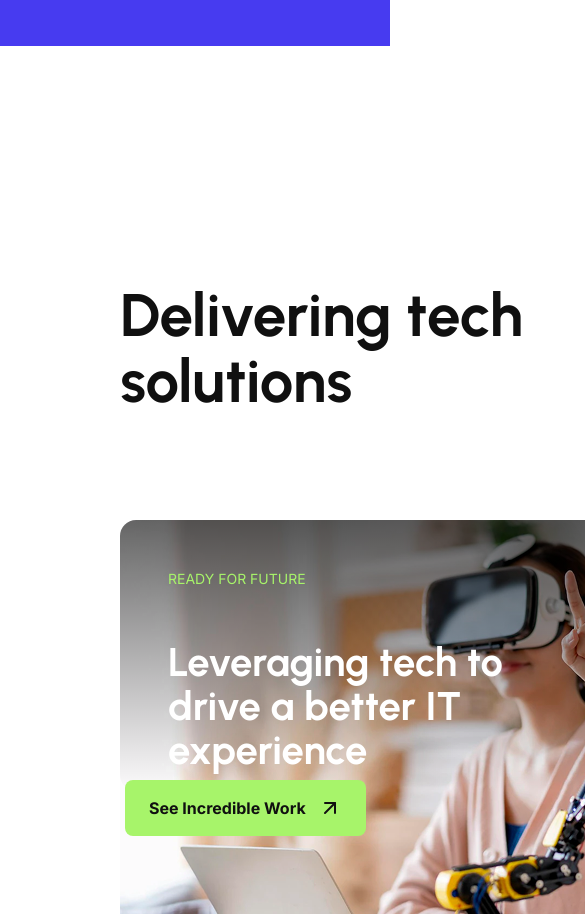
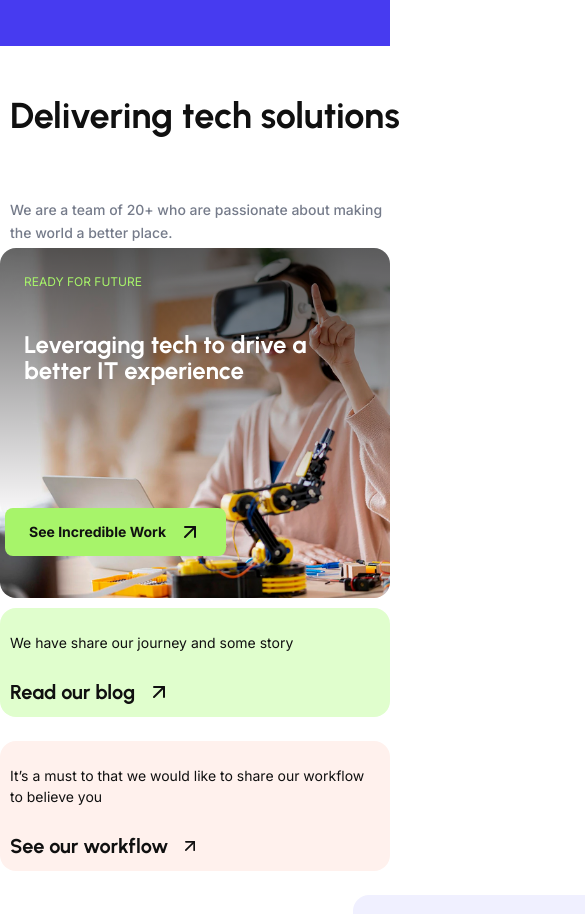
Before and after one commit to estonsoft/websiteII, a React (Vite) app in the folder frontend/: page /#/ in a window 390 px wide. Shown: the part 654-1568 px from the top of the page, 585 px wide, since content can reach past the window. Built offline with nearby package versions, Linux system fonts and the light colour scheme.

Commit message:
responsive about us component

```diff
--- a/frontend/src/pages/AboutUs.css
+++ b/frontend/src/pages/AboutUs.css
@@ -183,7 +183,7 @@
 }
 
 .ellipse-1 {
-  position: absolute;
+    position: absolute;
     width: 762.4;
     height: 819.53;
     top: 137.08px;
@@ -203,7 +203,8 @@
     border-radius: 50%;
     transform: rotate(-89.88deg);
 }
-.ArrowUpRight{
+
+.ArrowUpRight {
     width: 24px;
     height: 24px;
     position: absolute;
@@ -213,3 +214,133 @@
     border: none;
     cursor: pointer;
 }
+
+@media screen and (max-width: 768px) {
+    .about-us {
+        position: relative;
+        width: 100%;
+        height: auto;
+        padding: 20px 0px;
+        top: 0;
+        left: 0;
+        display: flex;
+        flex-direction: column;
+        gap: 10px;
+    }
+
+    .about-us-header {
+        position: relative;
+        flex-direction: column;
+        align-items: flex-start;
+        width: 100%;
+        gap: 20px;
+        padding: 0;
+        top: 0;
+        left: 0;
+    }
+
+    .about-us-title {
+        width: 100%;
+        font-size: 36px;
+        height: auto;
+        margin-top: 30px;
+        padding:0px 10px;
+    }
+
+    .about-us-subtext {
+        width: 100%;
+        font-size: 14px;
+        height: auto;
+        padding:0px 10px;
+    }
+
+    .main-image-block {
+        position: relative;
+        width: 100%;
+        height: 350px;
+        margin-top: 40px;
+        left: 0;
+        top: 0;
+        background: url('../assets/AboutUsRectangle.png');
+        background-size: cover;
+        border-radius: 16px;
+    }
+
+    .image-overlay {
+        position: relative;
+        width: 100%;
+        height: 271px;
+        background: linear-gradient(180deg, #000000 0%, rgba(0, 0, 0, 0) 100%);
+        opacity: 0.6;
+        border-radius: 16px;
+        top: 0;
+        left: 0;
+    }
+
+    .badge {
+        top: 24px;
+        left: 24px;
+        font-size: 12px;
+    }
+
+    .overlay-title {
+        top: 60px;
+        left: 24px;
+        font-size: 24px;
+        width: calc(100% - 48px);
+    }
+
+    .cta-button {
+        position: relative;
+        top: 20px;
+        left: 0;
+        width: 100%;
+        height: 48px;
+        font-size: 14px;
+    }
+
+    .about-us-cards {
+        position: relative;
+        top: 0;
+        left: 0;
+        flex-direction: column;
+        gap: 24px;
+    }
+
+    .card {
+        position: relative;
+        width: 100%;
+        height: auto;
+        top: 0;
+        padding: 10px;
+    }
+
+    .card-text {
+        font-size: 14px;
+        margin-bottom: 24px;
+    }
+
+    .card-button {
+        font-size: 20px;
+        position: relative;
+        bottom: 0;
+        left: 0;
+        margin-top: 16px;
+    }
+
+    .card-expert {
+        height: auto;
+    }
+
+    .ellipse,
+    .ellipse-1,
+    .ellipse-2 {
+        display: none;
+    }
+
+    .ArrowUpRight {
+        position: static;
+        width: 20px;
+        height: 20px;
+    }
+}
```
